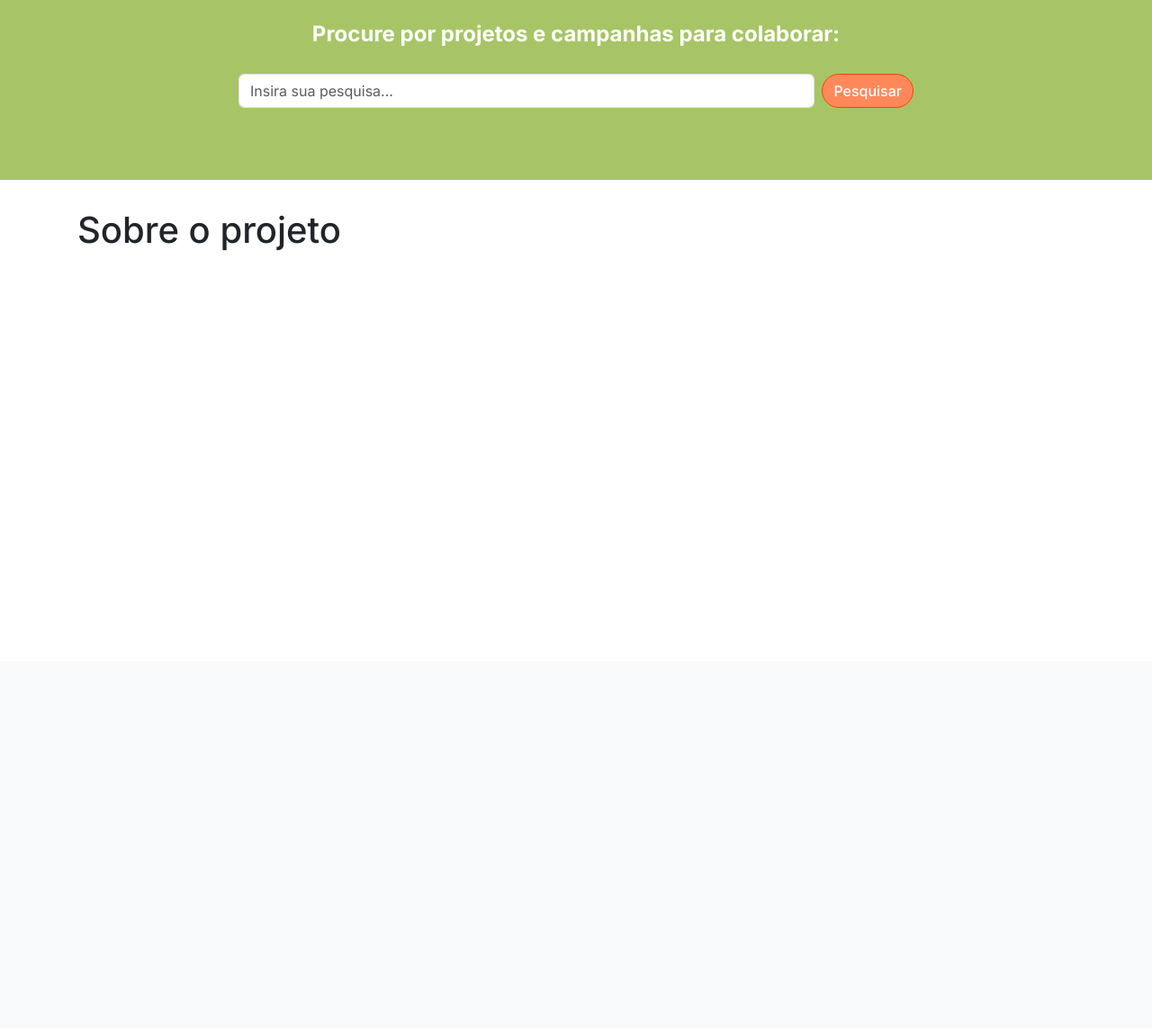
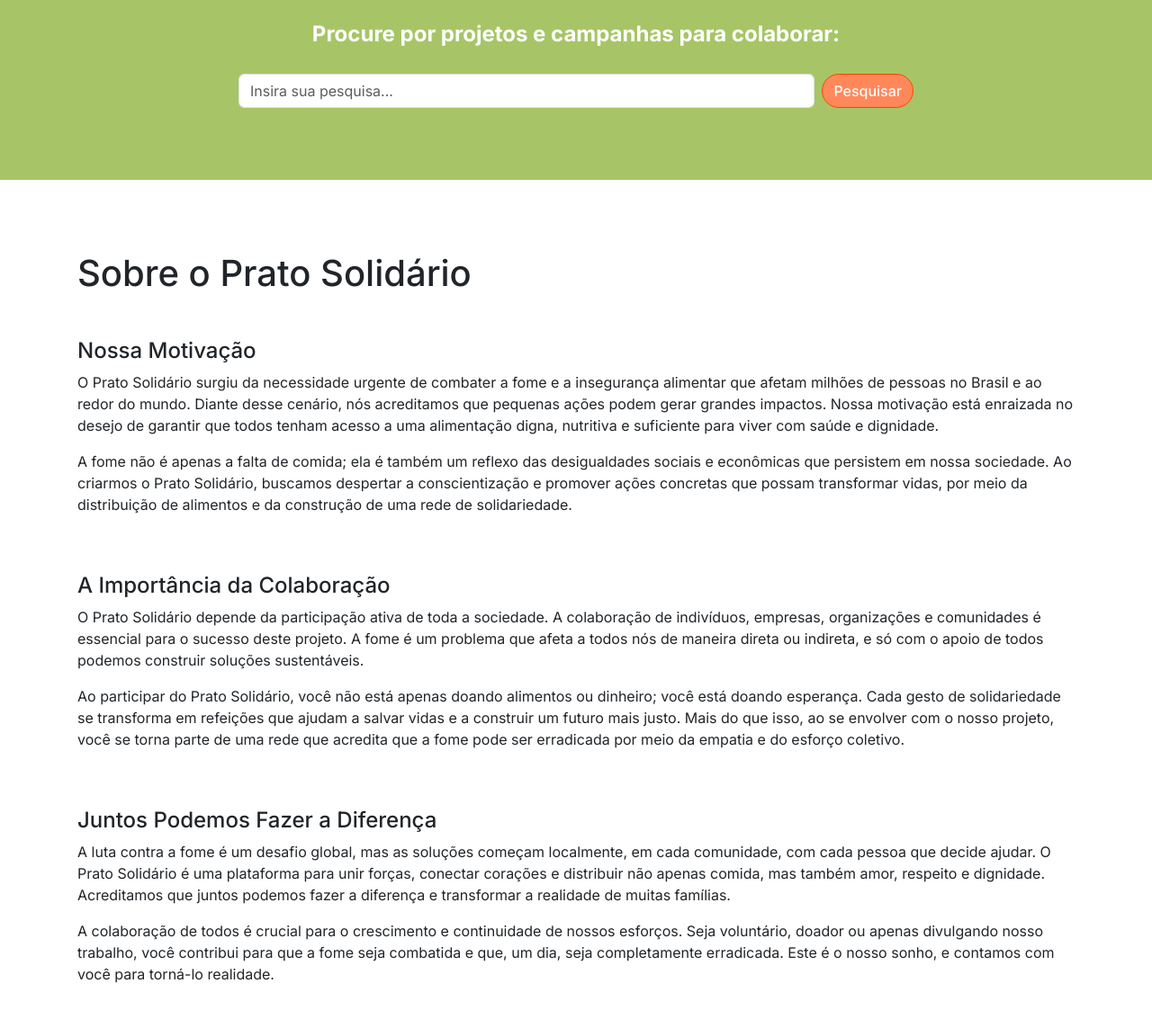
Before and after one commit to limacaiof/uninter-extensionista, a Django app: page /sobre in a window 1280 px wide. Shown: the part 65-1208 px from the top of the page at 90% size. Before the commit the page ends 344 px from the top, so only its background shows below. Run offline with Django 5.2, Linux system fonts and the light colour scheme.

Commit message:
about page and layout adjust in campaigns

```diff
--- a/templates/about.html
+++ b/templates/about.html
@@ -1,6 +1,35 @@
 {% extends 'base.html' %}
-{% block title %} Sobre {% endblock %}
+
+{% block title %}
+  Sobre o Prato Solidário
+{% endblock %}
+
 {% block content %}
+  <div class="mt-5">
+    <h1>Sobre o Prato Solidário</h1>
 
-    <h1>Sobre o projeto</h1>
+    <div class="row mt-5">
+      <div class="col-md-12">
+        <h2 class="h4">Nossa Motivação</h2>
+        <p class="text-justify">O Prato Solidário surgiu da necessidade urgente de combater a fome e a insegurança alimentar que afetam milhões de pessoas no Brasil e ao redor do mundo. Diante desse cenário, nós acreditamos que pequenas ações podem gerar grandes impactos. Nossa motivação está enraizada no desejo de garantir que todos tenham acesso a uma alimentação digna, nutritiva e suficiente para viver com saúde e dignidade.</p>
+        <p class="text-justify">A fome não é apenas a falta de comida; ela é também um reflexo das desigualdades sociais e econômicas que persistem em nossa sociedade. Ao criarmos o Prato Solidário, buscamos despertar a conscientização e promover ações concretas que possam transformar vidas, por meio da distribuição de alimentos e da construção de uma rede de solidariedade.</p>
+      </div>
+    </div>
+
+    <div class="row mt-5">
+      <div class="col-md-12">
+        <h2 class="h4">A Importância da Colaboração</h2>
+        <p class="text-justify">O Prato Solidário depende da participação ativa de toda a sociedade. A colaboração de indivíduos, empresas, organizações e comunidades é essencial para o sucesso deste projeto. A fome é um problema que afeta a todos nós de maneira direta ou indireta, e só com o apoio de todos podemos construir soluções sustentáveis.</p>
+        <p class="text-justify">Ao participar do Prato Solidário, você não está apenas doando alimentos ou dinheiro; você está doando esperança. Cada gesto de solidariedade se transforma em refeições que ajudam a salvar vidas e a construir um futuro mais justo. Mais do que isso, ao se envolver com o nosso projeto, você se torna parte de uma rede que acredita que a fome pode ser erradicada por meio da empatia e do esforço coletivo.</p>
+      </div>
+    </div>
+
+    <div class="row mt-5">
+      <div class="col-md-12">
+        <h2 class="h4">Juntos Podemos Fazer a Diferença</h2>
+        <p class="text-justify">A luta contra a fome é um desafio global, mas as soluções começam localmente, em cada comunidade, com cada pessoa que decide ajudar. O Prato Solidário é uma plataforma para unir forças, conectar corações e distribuir não apenas comida, mas também amor, respeito e dignidade. Acreditamos que juntos podemos fazer a diferença e transformar a realidade de muitas famílias.</p>
+        <p class="text-justify">A colaboração de todos é crucial para o crescimento e continuidade de nossos esforços. Seja voluntário, doador ou apenas divulgando nosso trabalho, você contribui para que a fome seja combatida e que, um dia, seja completamente erradicada. Este é o nosso sonho, e contamos com você para torná-lo realidade.</p>
+      </div>
+    </div>
+  </div>
 {% endblock %}
--- a/templates/campaigns.html
+++ b/templates/campaigns.html
@@ -4,16 +4,17 @@
   Campanhas
 {% endblock %}
 {% block content %}
+  <div class="mt-5">
     {% if query %}
       <h1>Resultados de: {{ query }}</h1>
     {% else %}
       <h1>Todas as campanhas disponíveis</h1>
     {% endif %}
 
-  <div class="row justify-content-center mt-3" style="gap: 25px;">
+    <div class="row justify-content-center mt-5" style="gap: 25px;">
       <!-- campaigns -->
       {% if not campaigns|length %}
-      <h2>Não há campanhas para exibir no momento.</h2>
+        <div class="alert alert-warning mt-3" role="alert">Não há campanhas para exibir no momento.</div>
       {% else %}
         {% for campaign in campaigns %}
           <div class="card" style="width: 20rem;">
@@ -27,4 +28,5 @@
         {% endfor %}
       {% endif %}
     </div>
+  </div>
 {% endblock %}
--- a/templates/home.html
+++ b/templates/home.html
@@ -5,7 +5,7 @@
 {% endblock %}
 
 {% block content %}
-  <div class="container mt-5">
+  <div class="mt-5">
     <div class="text-center">
       <h1 class="display-4">Bem-vindo ao Prato Solidário</h1>
       <p class="lead">Juntos podemos combater a fome e levar esperança a quem mais precisa.</p>
```
Lines whose indentation alone changed are shown as unchanged.
